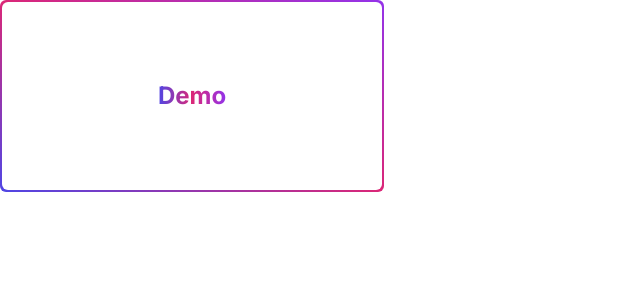
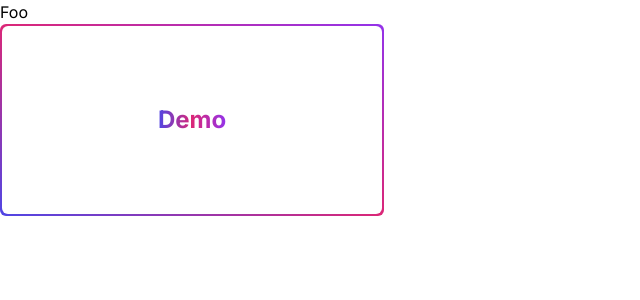
Before and after one commit to hulin32/demo.hulin.dev, a Next.js app: page / in a window 1280 px wide. Shown: the top 300 px of the page, without its empty margins (0-640 px from the left). Built offline with nearby package versions, Linux system fonts and the light colour scheme.

Commit message:
update readme

```diff
--- a/next.config.mjs
+++ b/next.config.mjs
@@ -1,4 +1,6 @@
 /** @type {import('next').NextConfig} */
-const nextConfig = {};
+const nextConfig = {
+    output: 'standalone',
+};
 
 export default nextConfig;
--- /dev/null
+++ b/src/app/foo/page.tsx
@@ -0,0 +1,6 @@
+
+export default function Foo() {
+    return (
+      <div>foo</div>
+    );
+  }
--- a/src/app/page.tsx
+++ b/src/app/page.tsx
@@ -1,6 +1,9 @@
+import Link from "next/link"
 
 export default function Home() {
   return (
+    <div>
+      <Link href="/foo">Foo</Link>
     <div className="w-96 h-48 bg-gradient-to-tr rounded-md from-indigo-600 via-pink-600 to-purple-600 p-0.5">
       <div className="w-full h-full rounded-md bg-white flex items-center justify-center">
         <p className="text-2xl font-manrope font-bold text-transparent bg-clip-text bg-gradient-to-r from-indigo-600 via-pink-600 to-purple-600">
@@ -8,5 +11,6 @@ export default function Home() {
         </p>
       </div>
     </div >
+    </div>
   );
 }
```
Also changed, not shown: 1 other file (tests, documents, lock files or other folders).
